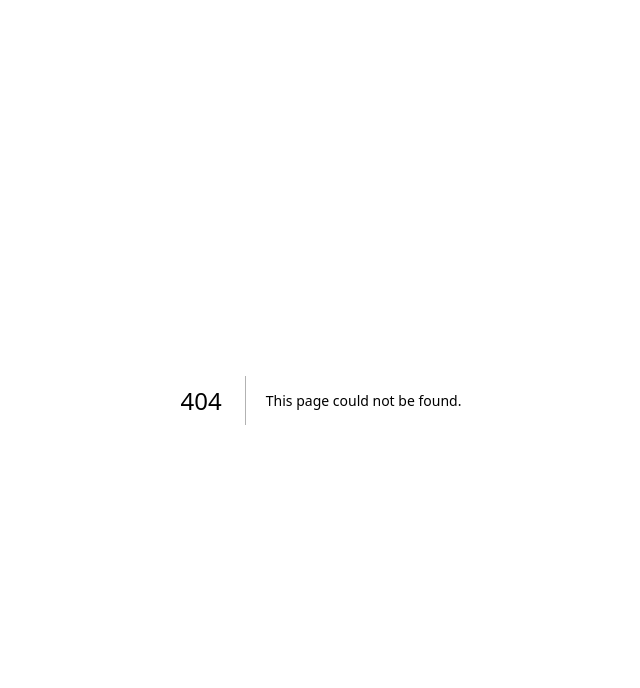
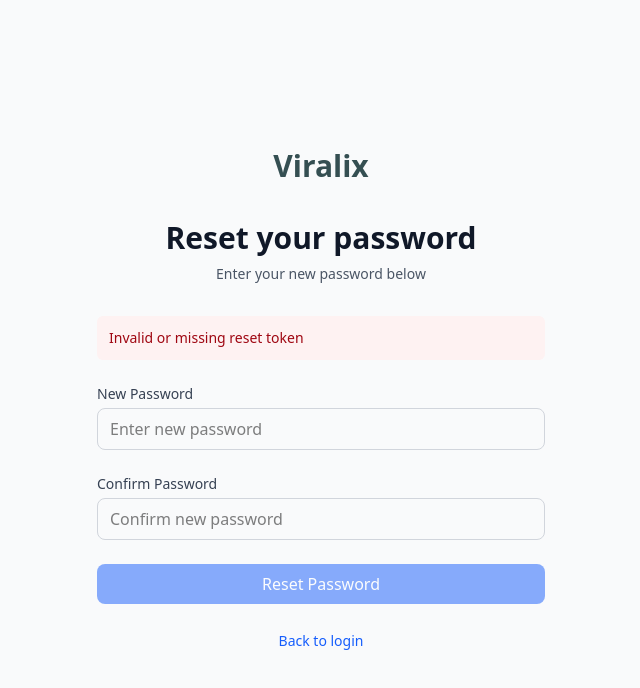
Before and after one commit to zeeshan-890/Viralix, a Next.js app: page /auth/reset-password in a window 1280 px wide. Before the commit this address had no page. Shown: the top 688 px of the page, without its empty margins (319-959 px from the left). Built offline with nearby package versions, Linux system fonts and the light colour scheme.

Commit message:
feat: complete password reset flow with new reset-password page

```diff
--- a/app/auth/forgot-password/reset-form.jsx
+++ b/app/auth/forgot-password/reset-form.jsx
@@ -1,70 +1,89 @@
 'use client';
 import { useState } from 'react';
 import Link from 'next/link';
-import { Button } from '@/components/ui/Button';
-import { Input } from '@/components/ui/Input';
+import api from '@/lib/api';
+
 export default function ResetForm() {
     const [email, setEmail] = useState('');
     const [loading, setLoading] = useState(false);
     const [success, setSuccess] = useState(false);
     const [error, setError] = useState('');
+
     const handleSubmit = async (e) => {
         e.preventDefault();
         setLoading(true);
         setError('');
+
         try {
-            // TODO: Implement actual password reset logic
-            console.log('Password reset request:', { email });
-            // Simulate API call
-            await new Promise(resolve => setTimeout(resolve, 1000));
+            await api.post('/auth/forgot-password', { email });
             setSuccess(true);
-        }
-        catch (_a) {
-            setError('Failed to send reset email. Please try again.');
-        }
-        finally {
+        } catch (err) {
+            setError(err.response?.data?.message || 'Failed to send reset email. Please try again.');
+        } finally {
             setLoading(false);
         }
     };
+
     if (success) {
-        return (<div className="text-center">
+        return (
+            <div className="text-center">
                 <div className="mx-auto flex items-center justify-center h-12 w-12 rounded-full bg-green-100 mb-4">
                     <svg className="h-6 w-6 text-green-600" fill="none" stroke="currentColor" viewBox="0 0 24 24">
                         <path strokeLinecap="round" strokeLinejoin="round" strokeWidth={2} d="M5 13l4 4L19 7" />
                     </svg>
                 </div>
-            <h3 className="text-lg font-medium text-gray-900 mb-2">Email sent!</h3>
+                <h3 className="text-lg font-medium text-gray-900 mb-2">Check your email!</h3>
                 <p className="text-sm text-gray-600 mb-6">
-                We&apos;ve sent a password reset link to {email}
+                    If an account exists for {email}, we&apos;ve sent password reset instructions.
                 </p>
-            <Link href="/login">
-                <Button variant="outline">Back to login</Button>
+                <Link href="/auth/login">
+                    <button className="px-4 py-2 border border-gray-300 rounded-lg hover:bg-gray-50 transition-colors">
+                        Back to login
+                    </button>
                 </Link>
-        </div>);
+            </div>
+        );
     }
-    return (<form onSubmit={handleSubmit} className="space-y-6">
-        {error && (<div className="bg-red-50 text-red-800 p-3 rounded-md text-sm">
+
+    return (
+        <form onSubmit={handleSubmit} className="space-y-6">
+            {error && (
+                <div className="bg-red-50 text-red-800 p-3 rounded-md text-sm">
                     {error}
-        </div>)}
+                </div>
+            )}
 
             <div>
                 <label htmlFor="email" className="block text-sm font-medium text-gray-700 mb-1">
                     Email address
                 </label>
-            <Input id="email" type="email" value={email} onChange={(e) => setEmail(e.target.value)} placeholder="Enter your email address" required />
+                <input
+                    id="email"
+                    type="email"
+                    value={email}
+                    onChange={(e) => setEmail(e.target.value)}
+                    placeholder="Enter your email address"
+                    required
+                    className="w-full px-3 py-2 border border-gray-300 rounded-lg focus:ring-2 focus:ring-blue-500 focus:border-transparent"
+                />
                 <p className="mt-2 text-sm text-gray-600">
                     We&apos;ll send you a link to reset your password.
                 </p>
             </div>
 
-        <Button type="submit" className="w-full" disabled={loading}>
+            <button
+                type="submit"
+                disabled={loading}
+                className="w-full px-4 py-2 bg-blue-600 text-white rounded-lg hover:bg-blue-700 transition-colors disabled:opacity-50"
+            >
                 {loading ? 'Sending...' : 'Send reset email'}
-        </Button>
+            </button>
 
             <div className="text-center">
-            <Link href="/login" className="text-sm text-blue-600 hover:text-blue-500">
+                <Link href="/auth/login" className="text-sm text-blue-600 hover:text-blue-500">
                     Back to login
                 </Link>
             </div>
-    </form>);
+        </form>
+    );
 }
--- /dev/null
+++ b/app/auth/reset-password/page.jsx
@@ -0,0 +1,150 @@
+'use client';
+import { useState, useEffect, Suspense } from 'react';
+import { useRouter, useSearchParams } from 'next/navigation';
+import Link from 'next/link';
+import api from '@/lib/api';
+
+function ResetPasswordContent() {
+    const router = useRouter();
+    const searchParams = useSearchParams();
+    const token = searchParams.get('token');
+
+    const [password, setPassword] = useState('');
+    const [confirmPassword, setConfirmPassword] = useState('');
+    const [loading, setLoading] = useState(false);
+    const [success, setSuccess] = useState(false);
+    const [error, setError] = useState('');
+
+    useEffect(() => {
+        if (!token) {
+            setError('Invalid or missing reset token');
+        }
+    }, [token]);
+
+    const handleSubmit = async (e) => {
+        e.preventDefault();
+
+        if (password !== confirmPassword) {
+            setError('Passwords do not match');
+            return;
+        }
+
+        if (password.length < 6) {
+            setError('Password must be at least 6 characters');
+            return;
+        }
+
+        setLoading(true);
+        setError('');
+
+        try {
+            await api.post('/auth/reset-password', { token, password });
+            setSuccess(true);
+            setTimeout(() => router.push('/auth/login'), 3000);
+        } catch (err) {
+            setError(err.response?.data?.message || 'Failed to reset password. The link may have expired.');
+        } finally {
+            setLoading(false);
+        }
+    };
+
+    if (success) {
+        return (
+            <div className="text-center">
+                <div className="mx-auto flex items-center justify-center h-12 w-12 rounded-full bg-green-100 mb-4">
+                    <svg className="h-6 w-6 text-green-600" fill="none" stroke="currentColor" viewBox="0 0 24 24">
+                        <path strokeLinecap="round" strokeLinejoin="round" strokeWidth={2} d="M5 13l4 4L19 7" />
+                    </svg>
+                </div>
+                <h3 className="text-lg font-medium text-gray-900 mb-2">Password Reset Successful!</h3>
+                <p className="text-sm text-gray-600 mb-6">
+                    Your password has been updated. Redirecting to login...
+                </p>
+                <Link href="/auth/login">
+                    <button className="px-4 py-2 bg-blue-600 text-white rounded-lg hover:bg-blue-700 transition-colors">
+                        Go to Login
+                    </button>
+                </Link>
+            </div>
+        );
+    }
+
+    return (
+        <form onSubmit={handleSubmit} className="space-y-6">
+            {error && (
+                <div className="bg-red-50 text-red-800 p-3 rounded-md text-sm">
+                    {error}
+                </div>
+            )}
+
+            <div>
+                <label htmlFor="password" className="block text-sm font-medium text-gray-700 mb-1">
+                    New Password
+                </label>
+                <input
+                    id="password"
+                    type="password"
+                    value={password}
+                    onChange={(e) => setPassword(e.target.value)}
+                    placeholder="Enter new password"
+                    required
+                    minLength={6}
+                    className="w-full px-3 py-2 border border-gray-300 rounded-lg focus:ring-2 focus:ring-blue-500 focus:border-transparent"
+                />
+            </div>
+
+            <div>
+                <label htmlFor="confirmPassword" className="block text-sm font-medium text-gray-700 mb-1">
+                    Confirm Password
+                </label>
+                <input
+                    id="confirmPassword"
+                    type="password"
+                    value={confirmPassword}
+                    onChange={(e) => setConfirmPassword(e.target.value)}
+                    placeholder="Confirm new password"
+                    required
+                    minLength={6}
+                    className="w-full px-3 py-2 border border-gray-300 rounded-lg focus:ring-2 focus:ring-blue-500 focus:border-transparent"
+                />
+            </div>
+
+            <button
+                type="submit"
+                disabled={loading || !token}
+                className="w-full px-4 py-2 bg-blue-600 text-white rounded-lg hover:bg-blue-700 transition-colors disabled:opacity-50"
+            >
+                {loading ? 'Resetting...' : 'Reset Password'}
+            </button>
+
+            <div className="text-center">
+                <Link href="/auth/login" className="text-sm text-blue-600 hover:text-blue-500">
+                    Back to login
+                </Link>
+            </div>
+        </form>
+    );
+}
+
+export default function ResetPasswordPage() {
+    return (
+        <div className="min-h-screen flex items-center justify-center bg-gray-50 py-12 px-4 sm:px-6 lg:px-8">
+            <div className="max-w-md w-full space-y-8">
+                <div>
+                    <div className="mx-auto h-12 w-auto flex justify-center">
+                        <h1 className="text-3xl font-bold" style={{ color: '#354F52' }}>Viralix</h1>
+                    </div>
+                    <h2 className="mt-6 text-center text-3xl font-extrabold text-gray-900">
+                        Reset your password
+                    </h2>
+                    <p className="mt-2 text-center text-sm text-gray-600">
+                        Enter your new password below
+                    </p>
+                </div>
+                <Suspense fallback={<div className="text-center">Loading...</div>}>
+                    <ResetPasswordContent />
+                </Suspense>
+            </div>
+        </div>
+    );
+}
```
Lines whose indentation alone changed are shown as unchanged.
